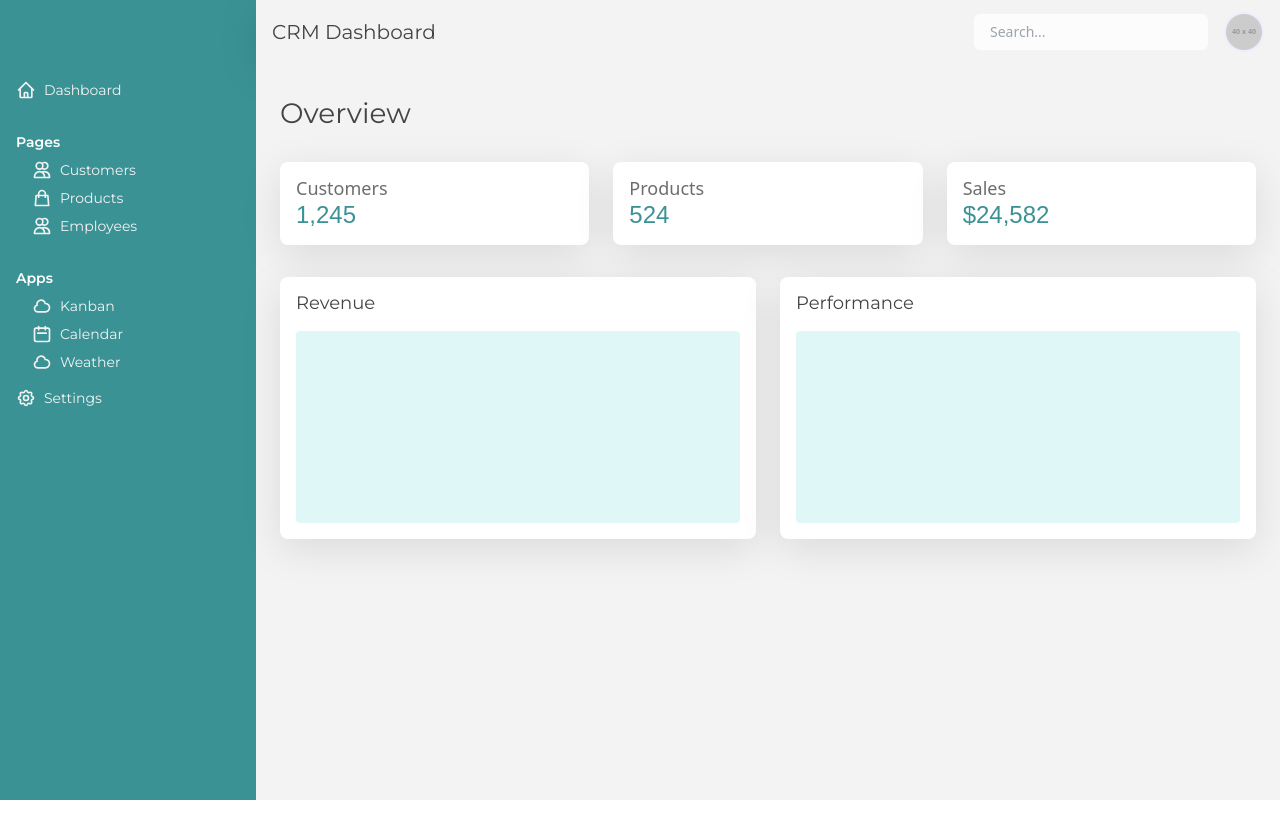
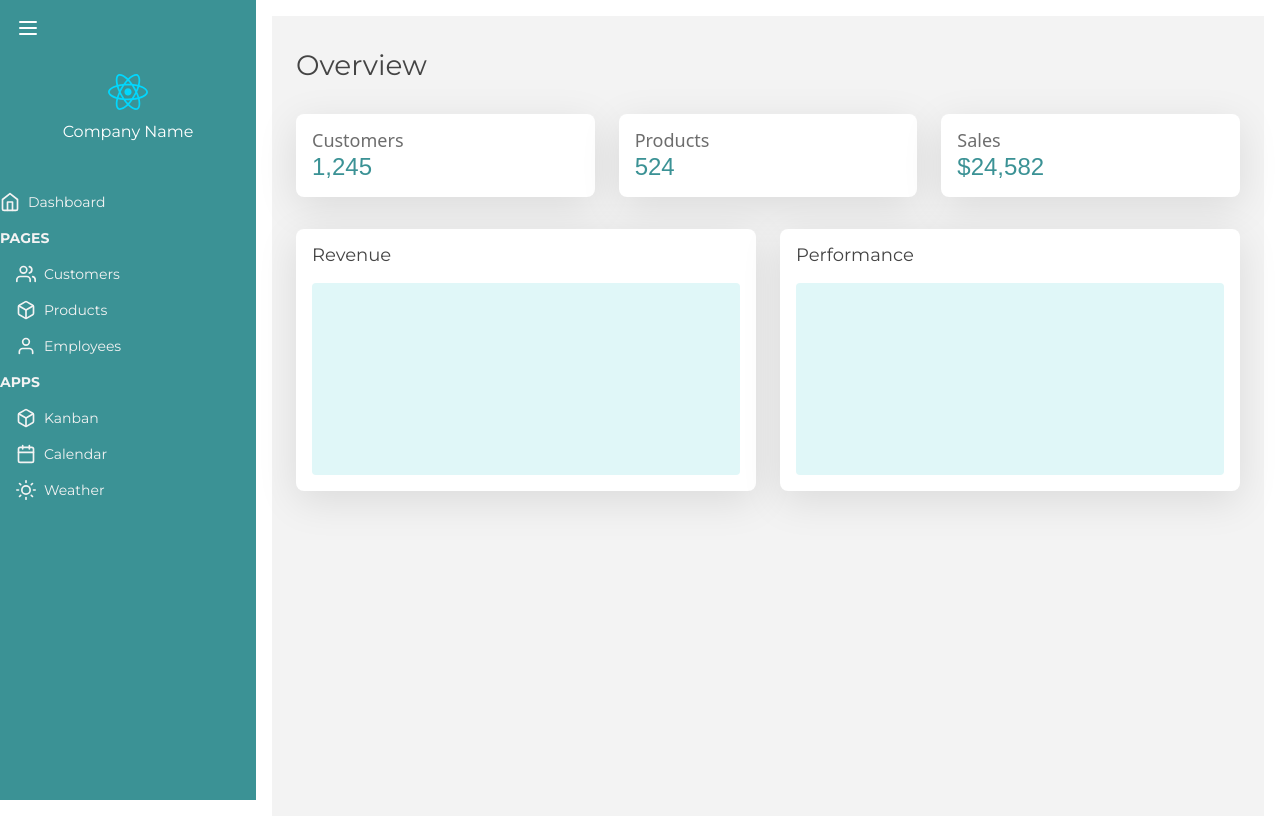
Before and after one commit to aabu960/portfolio-website-, a React (Vite) app: page / in a window 1280 px wide. Before the commit the page ends 800 px from the top, so only its background shows below. Built offline with nearby package versions, Linux system fonts and the light colour scheme; a web font is replaced by a local one.

Commit message:
provided links , routes to each page

```diff
--- a/package.json
+++ b/package.json
@@ -14,7 +14,9 @@
     "chart.js": "^4.4.7",
     "react": "^18.3.1",
     "react-chartjs-2": "^5.3.0",
-    "react-dom": "^18.3.1"
+    "react-dom": "^18.3.1",
+    "react-icons": "^5.4.0",
+    "react-router-dom": "^7.1.3"
   },
   "devDependencies": {
     "@eslint/js": "^9.17.0",
--- a/src/App.jsx
+++ b/src/App.jsx
@@ -1,11 +1,24 @@
-import React from 'react'
-import { Dashboard } from './components/Dashboard.jsx'
+import { BrowserRouter as Router, Routes, Route } from "react-router-dom";
+import Sidebar from "./components/Sidebar.jsx";
+import Dashboard from "./components/Dashboard.jsx"; // Example page
+import Customers from "./pages/Customers.jsx"; // Example page
+import Products from "./pages/Products.jsx"; // Example page
+
 const App = () => {
   return (
-    <>
-    <Dashboard />
-    </>
-  )
-}
+    <Router>
+      <div className="flex">
+        <Sidebar />
+        <main className="flex-1 p-4">
+          <Routes>
+            <Route path="/" element={<Dashboard />} />
+            <Route path="/customers" element={<Customers />} />
+            <Route path="/products" element={<Products />} />
+          </Routes>
+        </main>
+      </div>
+    </Router>
+  );
+};
 
-export default App
+export default App;
--- a/src/components/Dashboard.jsx
+++ b/src/components/Dashboard.jsx
@@ -1,15 +1,8 @@
-import Sidebar from "./Sidebar.jsx"
-import Navbar  from "./Navbar.jsx"
-export const Dashboard = () => {
+
+ const Dashboard = () => {
   return (
     <div className="flex h-screen">
-      {/* Sidebar */}
-      <Sidebar />
 
-      {/* Main Content */}
-      <div className="flex-1 flex flex-col">
-        {/* Navbar */}
-        <Navbar />
 
         {/* Content Section */}
         <div className="p-6 bg-light-gray flex-1">
@@ -47,6 +40,7 @@ export const Dashboard = () => {
           </div>
         </div>
       </div>
-    </div>
+
   );
 };
+export default Dashboard;
--- a/src/components/Sidebar.jsx
+++ b/src/components/Sidebar.jsx
@@ -1,17 +1,17 @@
+import { Link } from "react-router-dom";
 import { useState } from "react";
-import { HiOutlineHome, HiOutlineUserGroup, HiOutlineShoppingBag, HiOutlineUsers, HiOutlineCalendar, HiOutlineCloud, HiOutlineCog } from "react-icons/hi"; // Import Heroicons
+import { FiHome, FiUser, FiBox, FiUsers, FiCalendar, FiSun } from "react-icons/fi"; // Add FiCalendar here
+import logo from "../assets/react.svg"; // Make sure to adjust the path to your logo
 
 const Sidebar = () => {
   const [isOpen, setIsOpen] = useState(true);
 
   return (
-    <div
-      className={`flex ${isOpen ? "w-64" : "w-20"} bg-dark-teal h-screen text-white transition-all duration-300 ease-in-out`}
-    >
+    <div className={`flex ${isOpen ? "w-64" : "w-20"} bg-dark-teal h-screen text-white transition-all duration-300`}>
       <div className="flex flex-col justify-between h-full w-full">
         {/* Hamburger Menu */}
         <button
-          className="p-4 text-white focus:outline-none absolute top-4 left-4 md:hidden"
+          className="p-4 text-white focus:outline-none"
           onClick={() => setIsOpen(!isOpen)}
         >
           <svg
@@ -30,60 +30,65 @@ const Sidebar = () => {
           </svg>
         </button>
 
-        {/* Sidebar Content */}
-        <div className="flex flex-col justify-between h-full w-full mt-12">
-          {/* Dashboard Link */}
-          <nav className="mt-8 px-4">
+        {/* Logo and Company Name */}
+        <div className="flex flex-col items-center p-4 space-y-2">
+          <img src={logo} alt="Company Logo" className="h-10 w-10 object-contain" />
+          {isOpen && <span className="font-montserrat text-white">Company Name</span>}
+        </div>
+
+        {/* Navigation Links */}
+        <div className="overflow-y-auto mt-8 flex-grow">
+          <nav>
             <ul className="space-y-4">
-              <li className="text-sm font-montserrat text-light-gray hover:text-highlight-yellow transition flex items-center">
-                <HiOutlineHome className="h-5 w-5 mr-2" />
-                <a href="#">Dashboard</a>
+              <li className="text-sm font-montserrat text-light-gray hover:text-highlight-yellow transition">
+                <Link to="/" className="flex items-center space-x-2">
+                  <FiHome className="h-5 w-5" />
+                  <span>Dashboard</span>
+                </Link>
               </li>
 
-              {/* Pages Section */}
-              <li className="text-sm font-montserrat text-light-gray hover:text-highlight-yellow transition flex flex-col">
-                {/* Title (not a link) */}
-                <span className="text-sm font-semibold text-white mt-4">Pages</span>
-                <ul className="space-y-2 ml-4 mt-2">
-                  <li className="text-sm font-montserrat text-light-gray hover:text-highlight-yellow transition flex items-center">
-                    <HiOutlineUsers className="h-5 w-5 mr-2" />
-                    <a href="#">Customers</a>
-                  </li>
-                  <li className="text-sm font-montserrat text-light-gray hover:text-highlight-yellow transition flex items-center">
-                    <HiOutlineShoppingBag className="h-5 w-5 mr-2" />
-                    <a href="#">Products</a>
-                  </li>
-                  <li className="text-sm font-montserrat text-light-gray hover:text-highlight-yellow transition flex items-center">
-                    <HiOutlineUsers className="h-5 w-5 mr-2" />
-                    <a href="#">Employees</a>
-                  </li>
-                </ul>
+              <li className="text-sm font-montserrat text-light-gray hover:text-highlight-yellow transition">
+                <span className="font-bold">PAGES</span>
+              </li>
+              <li className="text-sm font-montserrat text-light-gray hover:text-highlight-yellow transition ml-4">
+                <Link to="/customers" className="flex items-center space-x-2">
+                  <FiUsers className="h-5 w-5" />
+                  <span>Customers</span>
+                </Link>
+              </li>
+              <li className="text-sm font-montserrat text-light-gray hover:text-highlight-yellow transition ml-4">
+                <Link to="/products" className="flex items-center space-x-2">
+                  <FiBox className="h-5 w-5" />
+                  <span>Products</span>
+                </Link>
+              </li>
+              <li className="text-sm font-montserrat text-light-gray hover:text-highlight-yellow transition ml-4">
+                <Link to="/employees" className="flex items-center space-x-2">
+                  <FiUser className="h-5 w-5" />
+                  <span>Employees</span>
+                </Link>
               </li>
 
-              {/* Apps Section */}
-              <li className="text-sm font-montserrat text-light-gray hover:text-highlight-yellow transition flex flex-col">
-                {/* Title (not a link) */}
-                <span className="text-sm font-semibold text-white mt-4">Apps</span>
-                <ul className="space-y-2 ml-4 mt-2">
-                  <li className="text-sm font-montserrat text-light-gray hover:text-highlight-yellow transition flex items-center">
-                    <HiOutlineCloud className="h-5 w-5 mr-2" />
-                    <a href="#">Kanban</a>
-                  </li>
-                  <li className="text-sm font-montserrat text-light-gray hover:text-highlight-yellow transition flex items-center">
-                    <HiOutlineCalendar className="h-5 w-5 mr-2" />
-                    <a href="#">Calendar</a>
-                  </li>
-                  <li className="text-sm font-montserrat text-light-gray hover:text-highlight-yellow transition flex items-center">
-                    <HiOutlineCloud className="h-5 w-5 mr-2" />
-                    <a href="#">Weather</a>
-                  </li>
-                </ul>
+              <li className="text-sm font-montserrat text-light-gray hover:text-highlight-yellow transition">
+                <span className="font-bold">APPS</span>
               </li>
-
-              {/* Settings Link */}
-              <li className="text-sm font-montserrat text-light-gray hover:text-highlight-yellow transition flex items-center">
-                <HiOutlineCog className="h-5 w-5 mr-2" />
-                <a href="#">Settings</a>
+              <li className="text-sm font-montserrat text-light-gray hover:text-highlight-yellow transition ml-4">
+                <Link to="/kanban" className="flex items-center space-x-2">
+                  <FiBox className="h-5 w-5" />
+                  <span>Kanban</span>
+                </Link>
+              </li>
+              <li className="text-sm font-montserrat text-light-gray hover:text-highlight-yellow transition ml-4">
+                <Link to="/calendar" className="flex items-center space-x-2">
+                  <FiCalendar className="h-5 w-5" />
+                  <span>Calendar</span>
+                </Link>
+              </li>
+              <li className="text-sm font-montserrat text-light-gray hover:text-highlight-yellow transition ml-4">
+                <Link to="/weather" className="flex items-center space-x-2">
+                  <FiSun className="h-5 w-5" />
+                  <span>Weather</span>
+                </Link>
               </li>
             </ul>
           </nav>
--- /dev/null
+++ b/src/pages/Customers.jsx
@@ -0,0 +1,9 @@
+import React from 'react'
+
+const Customers = () => {
+  return (
+    <div>Customers</div>
+  )
+}
+
+export default Customers
--- /dev/null
+++ b/src/pages/Dashboard.jsx
@@ -0,0 +1,9 @@
+import React from 'react'
+
+const Dashboard = () => {
+  return (
+    <div>Dashboard</div>
+  )
+}
+
+export default Dashboard
--- /dev/null
+++ b/src/pages/Products.jsx
@@ -0,0 +1,9 @@
+import React from 'react'
+
+const Products = () => {
+  return (
+    <div>Products</div>
+  )
+}
+
+export default Products
```
Also changed, not shown: 1 other file (tests, documents, lock files or other folders).
